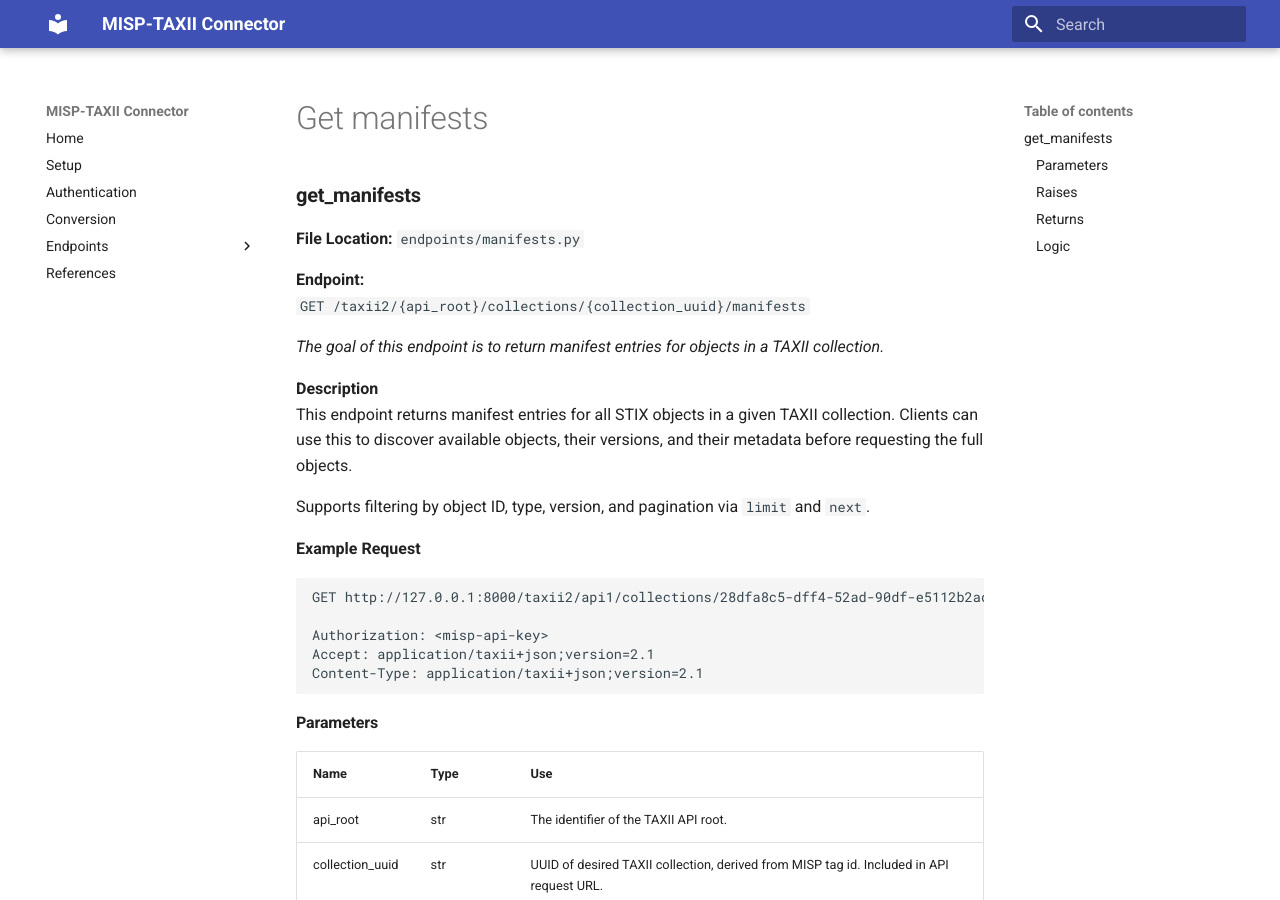
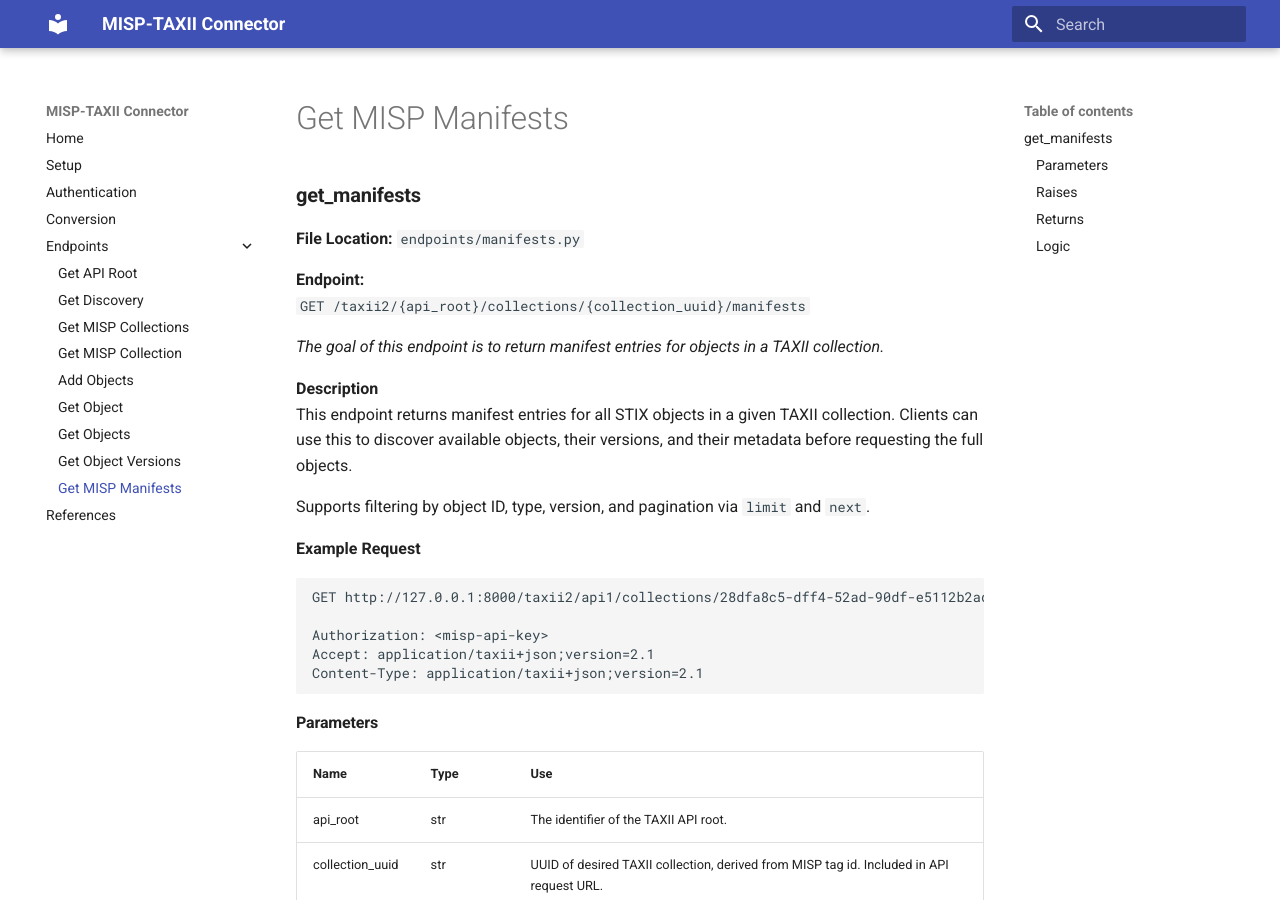
Before and after one commit to dylancolwill/misp-taxii, an MkDocs documentation site: the page built from docs/endpoints/get_manifests.md, in a window 1280 px wide and 900 px high. Built offline with MkDocs 1.6.1 and Material for MkDocs 9.7.7, drawn with Linux system fonts in a browser that asks for light colours; some of the changed lines change nothing that is shown.

Commit message:
formatting

```diff
--- a/mkdocs.yml
+++ b/mkdocs.yml
@@ -15,5 +15,6 @@
       - Get Object: endpoints/get_object.md
       - Get Objects: endpoints/get_objects.md
       - Get Object Versions: endpoints/get_object_versions.md
-      - Get MISP Manifests: endpoints/get_misp_manifests.md
+      - Get MISP Manifests: endpoints/get_manifests.md
+
   - References: references.md
```
